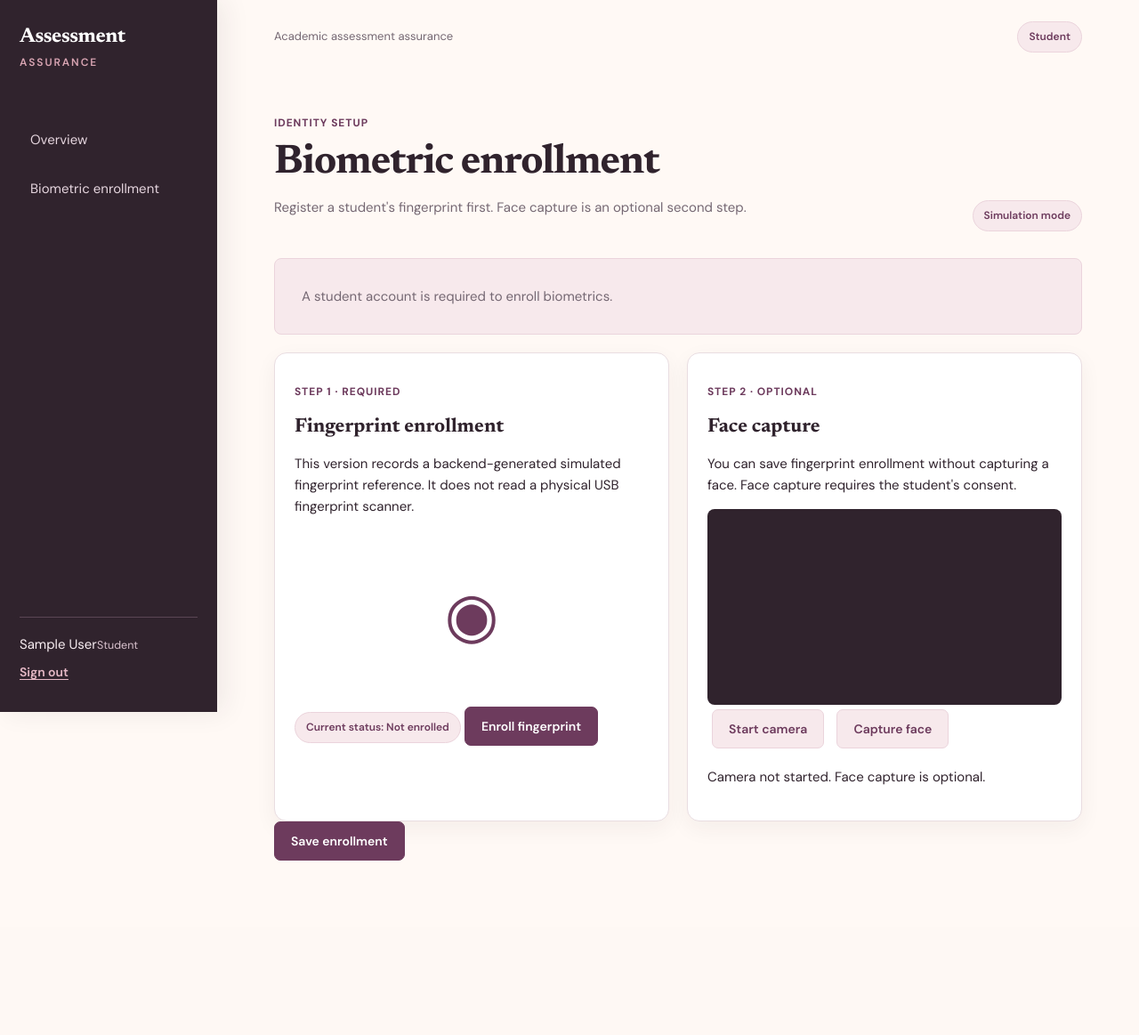
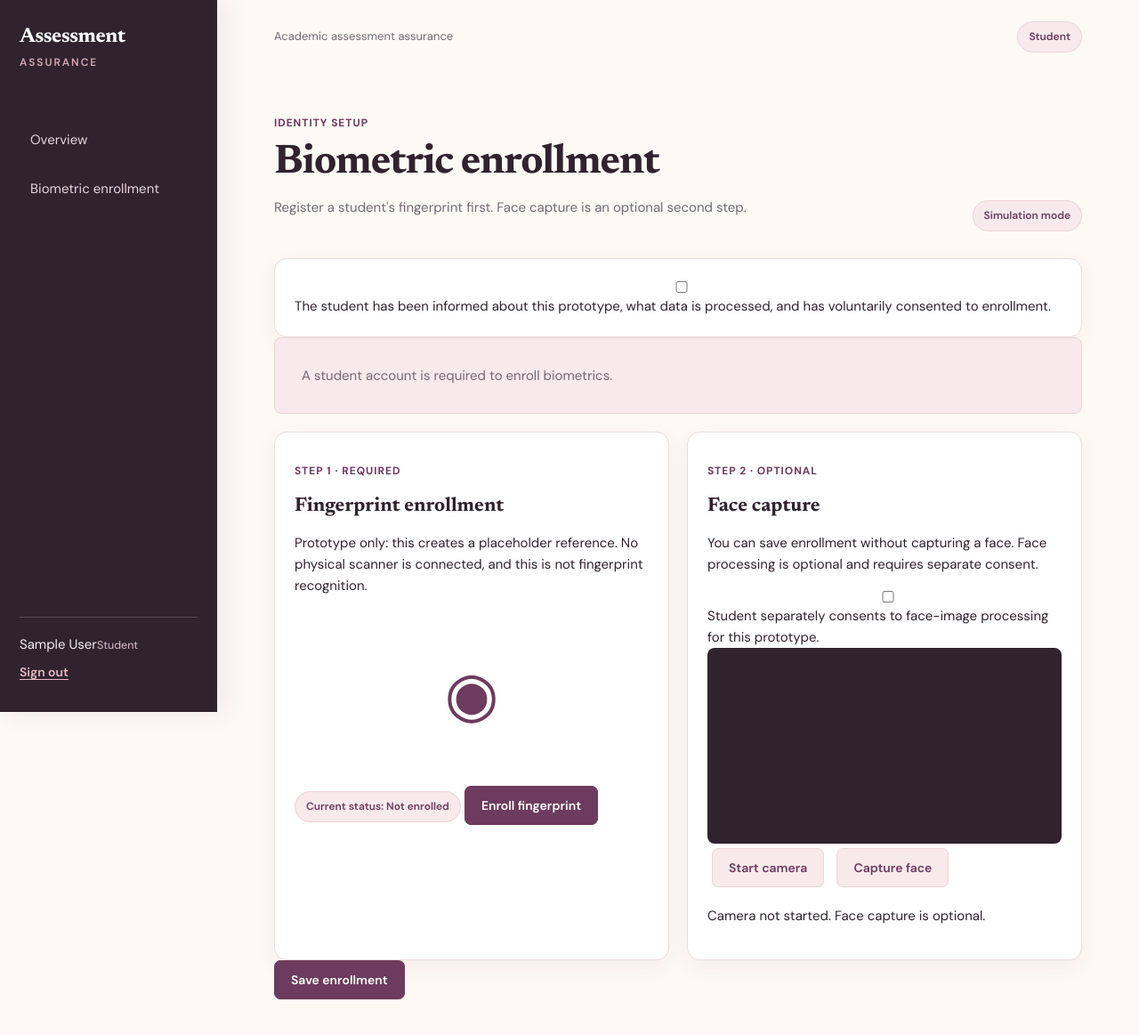
Before and after one commit to Moana-star/Academic-Assessment-Assurance-Platform, a Django app: page /biometrics/enroll/ in a window 1280 px wide. Shown: the top 1163 px of the page at 89% size. Before the commit the page ends 967 px from the top, so only its background shows below. Run offline with Django 5.2, Linux system fonts and the light colour scheme; the visitor is signed in with stand-in values (Sample User, id 1); data that the repository does not hold is empty.

Commit message:
Add explicit biometric consent and clarify prototype limitations

```diff
--- a/templates/biometrics/enrollment.html
+++ b/templates/biometrics/enrollment.html
@@ -10,6 +10,9 @@
 </div>
 
 <form method="post" id="enroll-form">
+  <div class="panel consent-panel">
+    <label><input type="checkbox" name="student_consent" value="yes" id="student-consent" required> The student has been informed about this prototype, what data is processed, and has voluntarily consented to enrollment.</label>
+  </div>
   {% csrf_token %}
   {% if user.role == 'admin' %}
     <div class="panel">
@@ -34,7 +37,7 @@
     <div class="panel fingerprint-panel">
       <p class="eyebrow">Step 1 · Required</p>
       <h2>Fingerprint enrollment</h2>
-      <p>This version records a backend-generated simulated fingerprint reference. It does not read a physical USB fingerprint scanner.</p>
+      <p>Prototype only: this creates a placeholder reference. No physical scanner is connected, and this is not fingerprint recognition.</p>
       <div class="scan" aria-hidden="true">◉</div>
       <p class="status" id="fingerprint-status" role="status">
         Current status: {{ profile.enrollment_status|default:'Not enrolled' }}
@@ -42,14 +45,15 @@
       <input type="hidden" name="fingerprint_consent" id="fingerprint-consent" value="">
       <button type="button" class="button" id="start-fingerprint" {% if user.role == 'admin' and not students or user.role != 'admin' and not student %}disabled{% endif %}>Enroll fingerprint</button>
       {% if profile.fingerprint_reference %}
-        <p class="caption">A fingerprint reference is already saved for this student. Enrolling again updates its enrollment date.</p>
+        <p class="caption">A placeholder reference is already saved. It is not a real fingerprint template.</p>
       {% endif %}
     </div>
 
     <div class="panel">
       <p class="eyebrow">Step 2 · Optional</p>
       <h2>Face capture</h2>
-      <p>You can save fingerprint enrollment without capturing a face. Face capture requires the student's consent.</p>
+      <p>You can save enrollment without capturing a face. Face processing is optional and requires separate consent.</p>
+      <label><input type="checkbox" name="face_consent" value="yes" id="face-consent"> Student separately consents to face-image processing for this prototype.</label>
       <video id="camera" autoplay muted playsinline></video>
       <canvas id="canvas" hidden></canvas>
       <input type="hidden" name="face_data" id="form-face-data">
```
